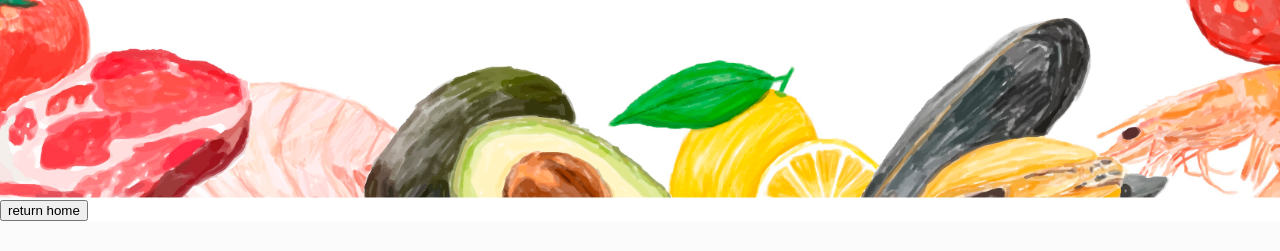
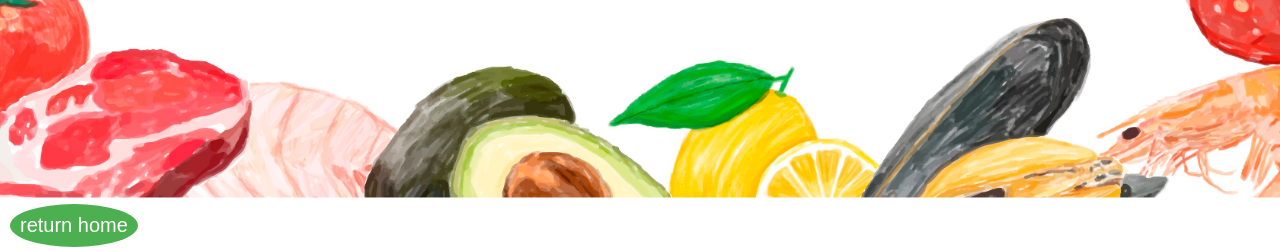
Before and after one commit to garlandkhuu/CPSC471GroceryProject, a PHP site: page /login.html in a window 1280 px wide. Shown: the part 600-851 px from the top of the page. Before the commit the page ends 821 px from the top, so only its background shows below. Run offline with PHP 8.4, Linux system fonts and the light colour scheme.

Commit message:
Update style.css

```diff
--- a/style.css
+++ b/style.css
@@ -54,3 +54,17 @@
   cursor: pointer;
   margin: 12px 0;
 }
+
+.button {
+  background-color: #4CAF50;
+  border: none;
+  color: white;
+  padding: 10px;
+  text-align: center;
+  text-decoration: none;
+  display: inline-block;
+  font-size: 20px;
+  margin: 4px 10px;
+  cursor: pointer;
+}
+.button {border-radius: 50%;}
```
